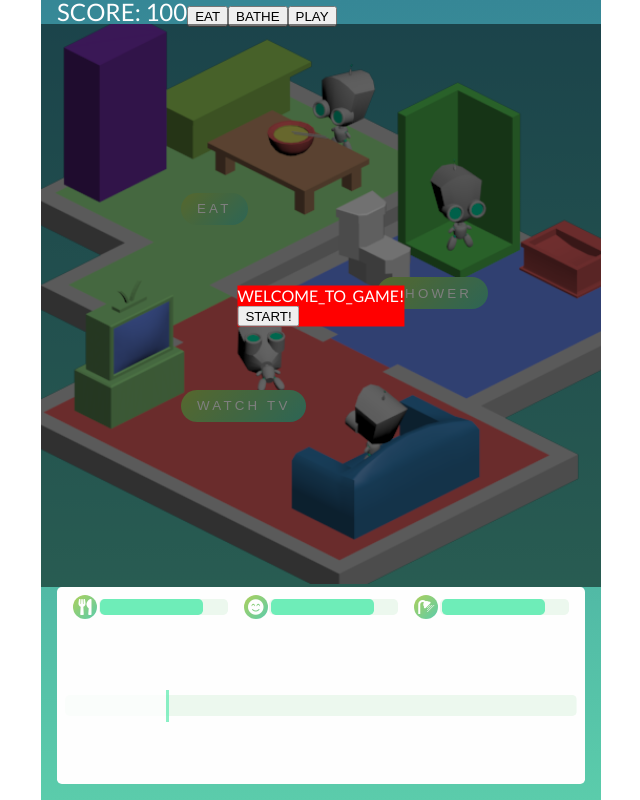
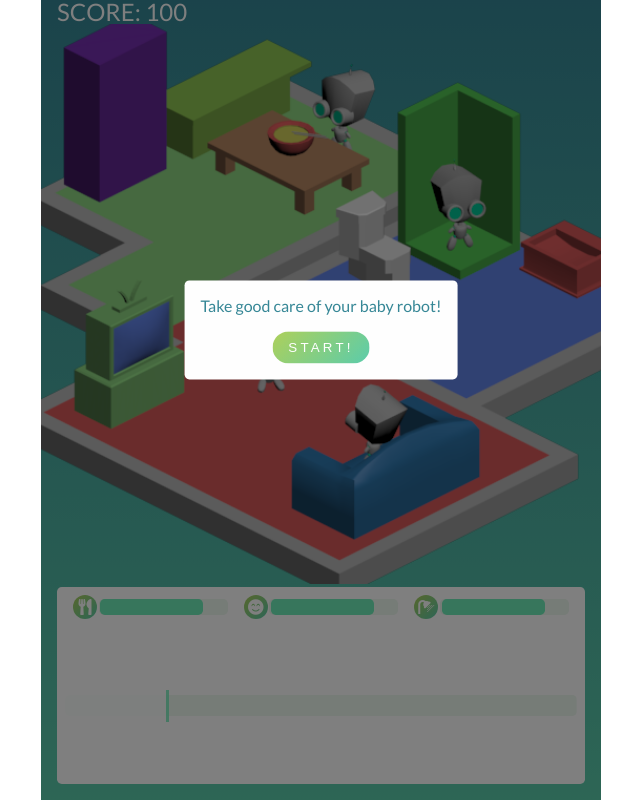
Before and after one commit to maladr0it/metal-baby, a React (Create React App) app: page / in a window 1280 px wide. Shown: the whole page, without its empty margins (319-959 px from the left). Built offline with nearby package versions, Linux system fonts and the light colour scheme.

Commit message:
hooked buttons to actions, styled modals

```diff
--- a/src/components/Button.jsx
+++ b/src/components/Button.jsx
@@ -1,21 +1,4 @@
-import styled, { css } from 'styled-components';
-
-const activeStyle = css`
-  cursor: pointer;
-
-  &:hover {
-    filter: brightness(1.04);
-  }
-
-  &:active {
-    filter: brightness(1.08);
-  }
-`;
-
-const disabledStyle = css`
-  cursor: default;
-  color: ${({ theme }) => theme.disabled};
-`;
+import styled from 'styled-components';
 
 const Button = styled.button`
   outline: none;
@@ -30,8 +13,15 @@ const Button = styled.button`
 
   letter-spacing: 0.2rem;
   text-transform: uppercase;
+  cursor: pointer;
 
-  ${({ disabled }) => (disabled ? disabledStyle : activeStyle)}
+  &:hover {
+    filter: brightness(1.04);
+  }
+
+  &:active {
+    filter: brightness(1.08);
+  }
 `;
 
 export default Button;
--- a/src/components/Game.jsx
+++ b/src/components/Game.jsx
@@ -1,13 +1,14 @@
-import React, { useContext, useRef, useEffect } from "react";
-import styled from "styled-components";
+import React, { useContext, useRef, useEffect } from 'react';
+import styled from 'styled-components';
 
-import { tickPeriod } from "../gameConfig";
-import { gameTicked } from "../actions";
+import Score from './Score';
+import HouseMap from './HouseMap';
+import Hud from './Hud';
+import Modal from './Modal';
 
-import GameStateContext from "./GameStateContext";
-import Score from "./Score";
-import HouseMap from "./HouseMap";
-import Hud from "./Hud";
+import { tickPeriod } from '../gameConfig';
+import { gameTicked } from '../actions';
+import GameStateContext from './GameStateContext';
 
 const Container = styled.div`
   height: 100%;
@@ -46,6 +47,7 @@ const Game = () => {
       <Score />
       <HouseMap />
       <Hud />
+      <Modal />
     </Container>
   );
 };
--- a/src/components/HouseMap.jsx
+++ b/src/components/HouseMap.jsx
@@ -1,23 +1,12 @@
-import React from "react";
-import styled from "styled-components";
+import React, { useContext } from 'react';
+import styled from 'styled-components';
 
-import MapImage from "../assets/test_map5.png";
-import Modal from "./Modal";
-import Button from "./Button";
+import MapImage from '../assets/test_map5.png';
+import Button from './Button';
 
-const StyledImg = styled.img`
-  width: 100%;
-`;
-
-const HouseMap = () => (
-  <Container>
-    <Modal />
-    <StyledImg src={MapImage} />
-    <Button className="eat">EAT</Button>
-    <Button className="tv">WATCH TV</Button>
-    <Button className="shower">SHOWER</Button>
-  </Container>
-);
+import { EAT, BATHE, PLAY } from '../constants/taskTypes';
+import { taskAdded } from '../actions';
+import GameStateContext from './GameStateContext';
 
 const Container = styled.div`
   position: relative;
@@ -27,16 +16,55 @@ const Container = styled.div`
     top: 30%;
     left: 25%;
   }
-  ${Button}.tv {
+  ${Button}.play {
     position: absolute;
     top: 65%;
     left: 25%;
   }
-  ${Button}.shower {
+  ${Button}.bathe {
     position: absolute;
     top: 45%;
     left: 60%;
   }
 `;
 
+const StyledImg = styled.img`
+  width: 100%;
+`;
+
+const HouseMap = () => {
+  const { state } = useContext(GameStateContext);
+  const { playing, gameOver } = state;
+  const { dispatch } = useContext(GameStateContext);
+
+  const eat = () => {
+    dispatch(taskAdded(EAT));
+  };
+  const bathe = () => {
+    dispatch(taskAdded(BATHE));
+  };
+  const play = () => {
+    dispatch(taskAdded(PLAY));
+  };
+
+  return (
+    <Container>
+      <StyledImg src={MapImage} />
+      {playing && (
+        <>
+          <Button className="eat" onClick={eat}>
+            EAT
+          </Button>
+          <Button className="play" onClick={play}>
+            WATCH TV
+          </Button>
+          <Button className="bathe" onClick={bathe}>
+            BATHE
+          </Button>
+        </>
+      )}
+    </Container>
+  );
+};
+
 export default HouseMap;
--- a/src/components/Modal/GameOverScreen.jsx
+++ b/src/components/Modal/GameOverScreen.jsx
@@ -1,17 +1,32 @@
-import React, { useContext } from "react";
-import styled from "styled-components";
+import React, { useContext } from 'react';
+import styled from 'styled-components';
 
-import { gameStarted } from "../../actions";
-import GameStateContext from "../GameStateContext";
+import Button from '../Button';
+
+import { gameStarted } from '../../actions';
+import GameStateContext from '../GameStateContext';
+
+const Container = styled.div`
+  padding: 1rem;
+  border-radius: 0.3rem;
+  background-color: ${({ theme }) => theme.background};
+
+  color: ${({ theme }) => theme.tertiary};
+  text-align: center;
+
+  ${Button} {
+    margin-top: 1rem;
+  }
+`;
 
 const GameOverScreen = () => {
   const { dispatch } = useContext(GameStateContext);
   return (
-    <div>
+    <Container>
       <h1>GAME_OVER</h1>
-      <p>YOU DIED OF DYSENTRY</p>
-      <button onClick={() => dispatch(gameStarted())}>RESTART</button>
-    </div>
+      <p>You died of dysentry</p>
+      <Button onClick={() => dispatch(gameStarted())}>RESTART</Button>
+    </Container>
   );
 };
 
--- a/src/components/Modal/LandingScreen.jsx
+++ b/src/components/Modal/LandingScreen.jsx
@@ -1,16 +1,31 @@
-import React, { useContext } from "react";
-import styled from "styled-components";
+import React, { useContext } from 'react';
+import styled from 'styled-components';
 
-import { gameStarted } from "../../actions";
-import GameStateContext from "../GameStateContext";
+import Button from '../Button';
+
+import { gameStarted } from '../../actions';
+import GameStateContext from '../GameStateContext';
+
+const Container = styled.div`
+  padding: 1rem;
+  border-radius: 0.3rem;
+  background-color: ${({ theme }) => theme.background};
+
+  color: ${({ theme }) => theme.tertiary};
+  text-align: center;
+
+  ${Button} {
+    margin-top: 1rem;
+  }
+`;
 
 const LandingScreen = () => {
   const { dispatch } = useContext(GameStateContext);
   return (
-    <div>
-      <h1>WELCOME_TO_GAME!</h1>
-      <button onClick={() => dispatch(gameStarted())}>START!</button>
-    </div>
+    <Container>
+      <h1>Take good care of your baby robot!</h1>
+      <Button onClick={() => dispatch(gameStarted())}>START!</Button>
+    </Container>
   );
 };
 
--- a/src/components/Modal/Modal.jsx
+++ b/src/components/Modal/Modal.jsx
@@ -1,26 +1,28 @@
-import React, { useContext } from "react";
-import styled from "styled-components";
+import React, { useContext } from 'react';
+import styled from 'styled-components';
 
-import GameStateContext from "../GameStateContext";
-import LandingScreen from "./LandingScreen";
-import GameOverScreen from "./GameOverScreen";
+import GameStateContext from '../GameStateContext';
+import LandingScreen from './LandingScreen';
+import GameOverScreen from './GameOverScreen';
 
 const Dimmer = styled.div`
   position: absolute;
+  z-index: 100;
+
+  width: 100%;
+  max-width: 70vh;
+  height: 100%;
+
   background-color: black;
   opacity: 0.5;
-  z-index: 100;
-  width: 100%;
-  height: 100%;
 `;
 
 const Container = styled.div`
   position: absolute;
+  top: 40%;
+  left: 50%;
+  transform: translateX(-50%) translateY(-40%);
   z-index: 100;
-  top: 50%;
-  left: 50%;
-  transform: translateX(-50%) translateY(-50%);
-  background-color: red;
 `;
 
 const Modal = () => {
--- a/src/components/Score.jsx
+++ b/src/components/Score.jsx
@@ -1,9 +1,5 @@
-import React, { useContext } from "react";
-import styled from "styled-components";
-
-import { EAT, BATHE, PLAY } from "../constants/taskTypes";
-import { taskAdded } from "../actions";
-import GameStateContext from "./GameStateContext";
+import React from 'react';
+import styled from 'styled-components';
 
 const Container = styled.div`
   height: 1.5rem;
@@ -18,24 +14,9 @@ const Debug = styled.span`
 `;
 
 const Score = () => {
-  const { dispatch } = useContext(GameStateContext);
-
-  const eat = () => {
-    dispatch(taskAdded(EAT));
-  };
-  const bathe = () => {
-    dispatch(taskAdded(BATHE));
-  };
-  const play = () => {
-    dispatch(taskAdded(PLAY));
-  };
-
   return (
     <Container>
       <span>SCORE: 100</span>
-      <button onClick={eat}>EAT</button>
-      <button onClick={bathe}>BATHE</button>
-      <button onClick={play}>PLAY</button>
     </Container>
   );
 };
```
